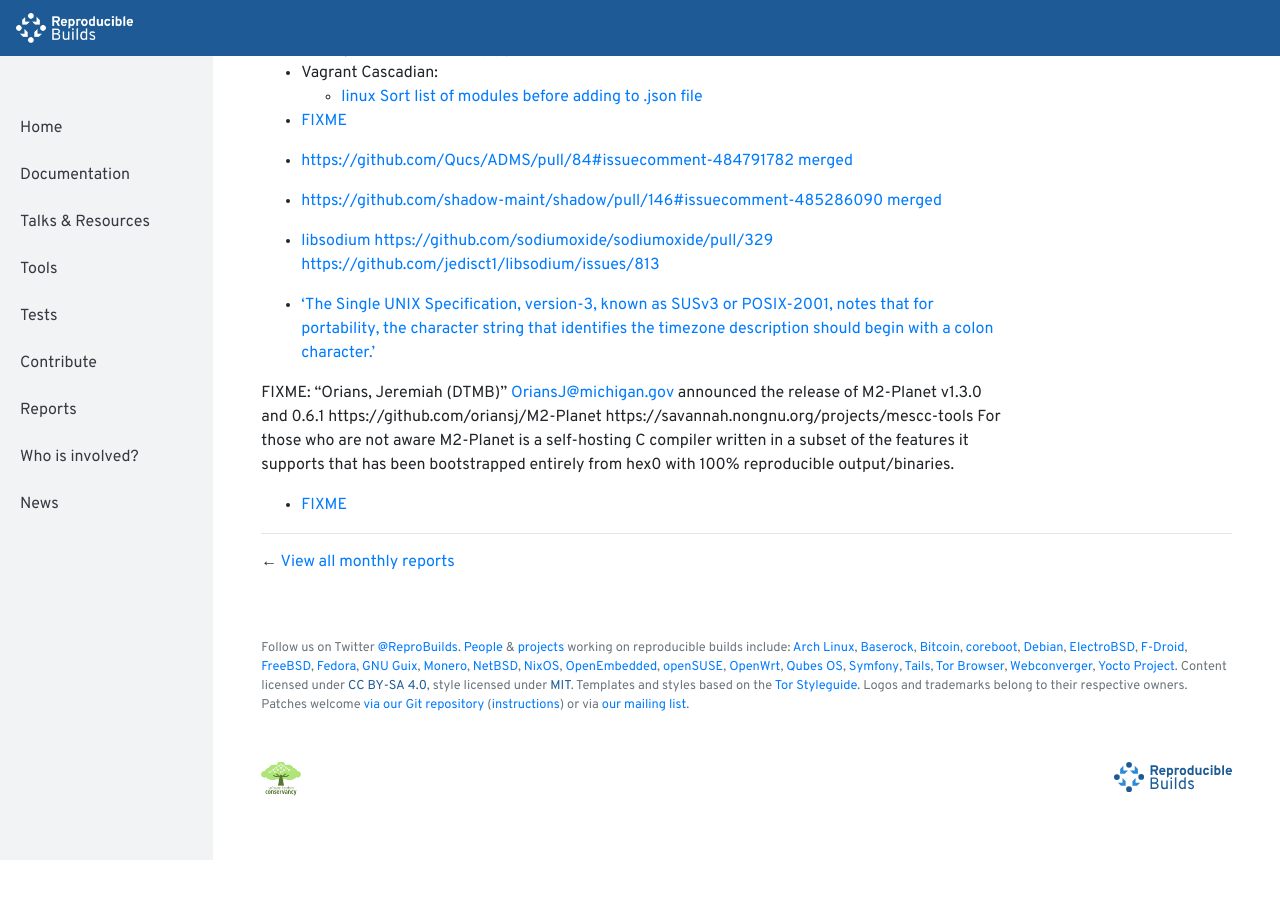
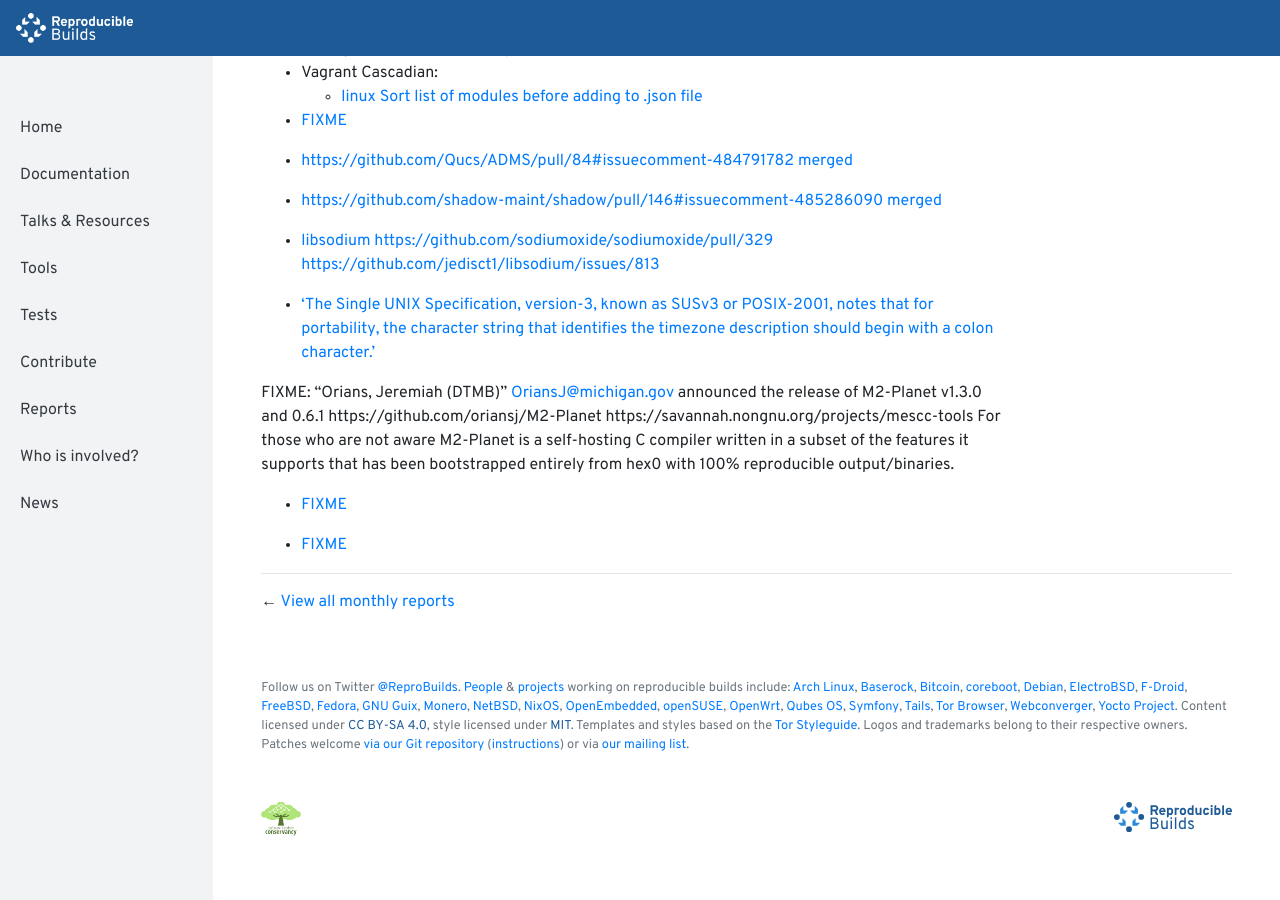
Before and after one commit to prototypefund/reproducible-website, a Jekyll site: the page built from _reports/2019-04.md, in a window 1280 px wide and 900 px high, scrolled down 1093 px. Built offline with Jekyll 4.4.1, drawn with Linux system fonts in a browser that asks for light colours; before the commit the page ends 1953 px from its top, so only the background shows below that.

Commit message:
2019-04 += https://github.com/golang/go/issues/16860

```diff
--- a/_reports/2019-04.md
+++ b/_reports/2019-04.md
@@ -55,3 +55,5 @@
 
 
 * [FIXME](https://news.ycombinator.com/item?id=19732794)
+
+* [FIXME](https://github.com/golang/go/issues/16860)
```
